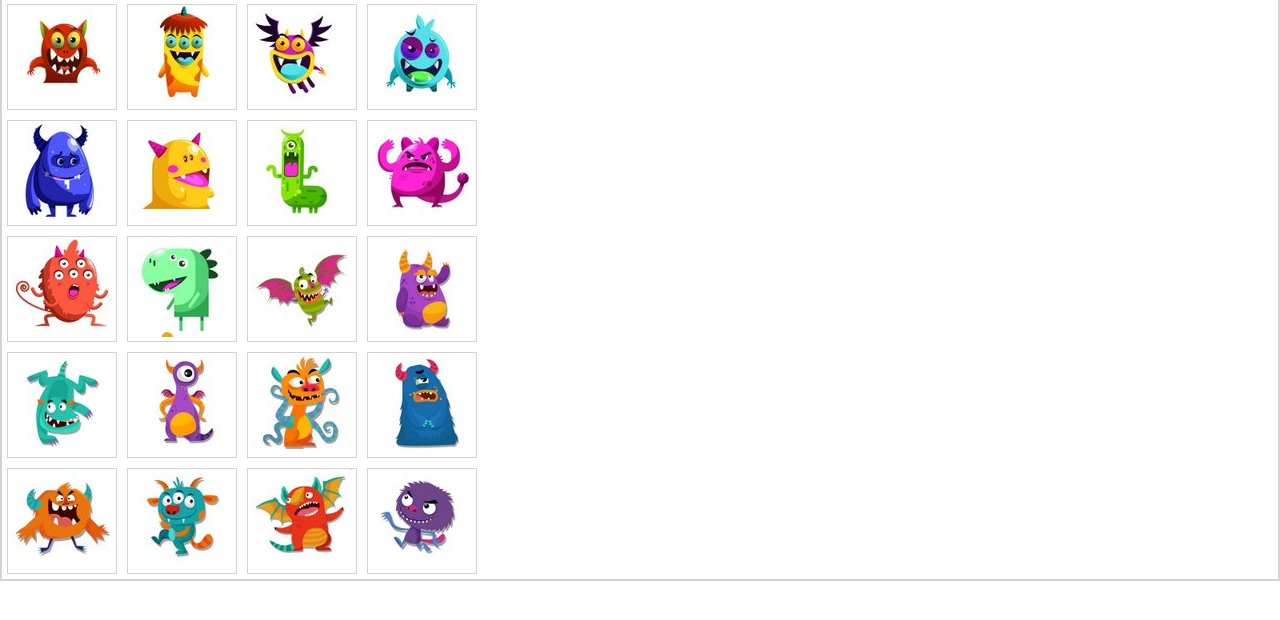
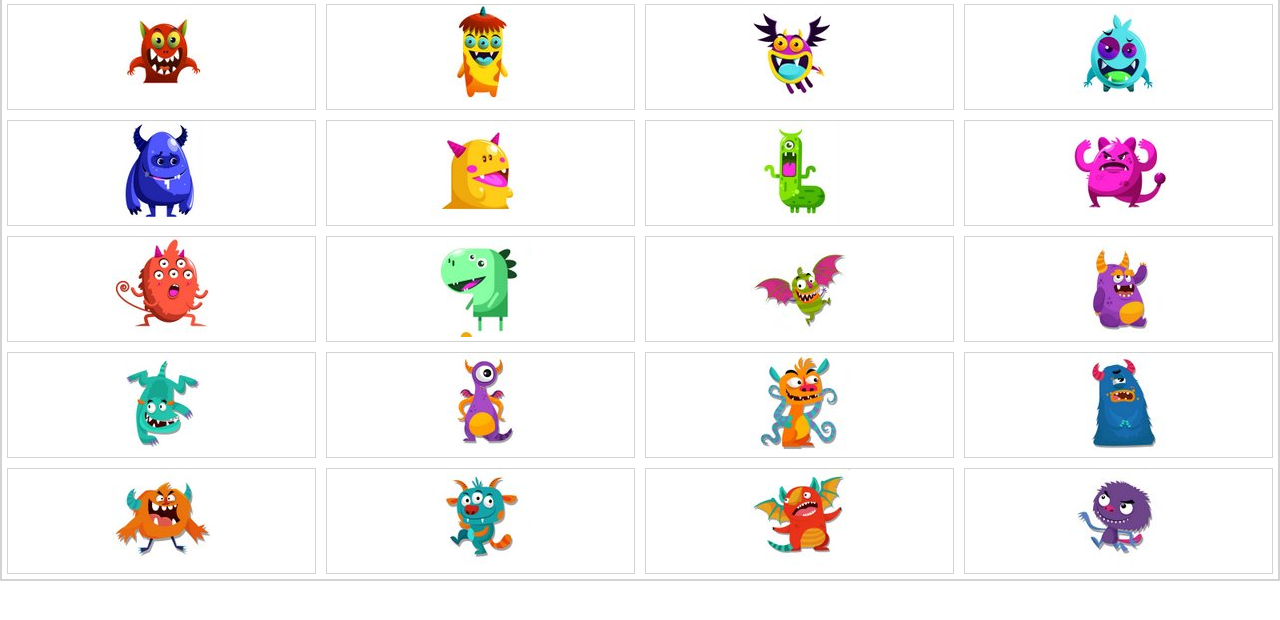
Before and after one commit to Hidy97/GridSz-rnyecskek, a plain HTML site: page index.html in a window 1280 px wide. Shown: the part 92-712 px from the top of the page. Drawn offline with Linux system fonts and the light colour scheme.

Commit message:
Példa szerint 1fr vagy auto elhelyezés

```diff
--- a/stilus.css
+++ b/stilus.css
@@ -14,6 +14,8 @@ article{
     display: grid;
     grid-gap: 10px;
     grid-template-columns: repeat(4, 110px);
+    /* grid-template-columns: repeat(4, 1fr); */
+    grid-template-columns: repeat(4, auto);
 }
 /*Grid vége*/
 
```
